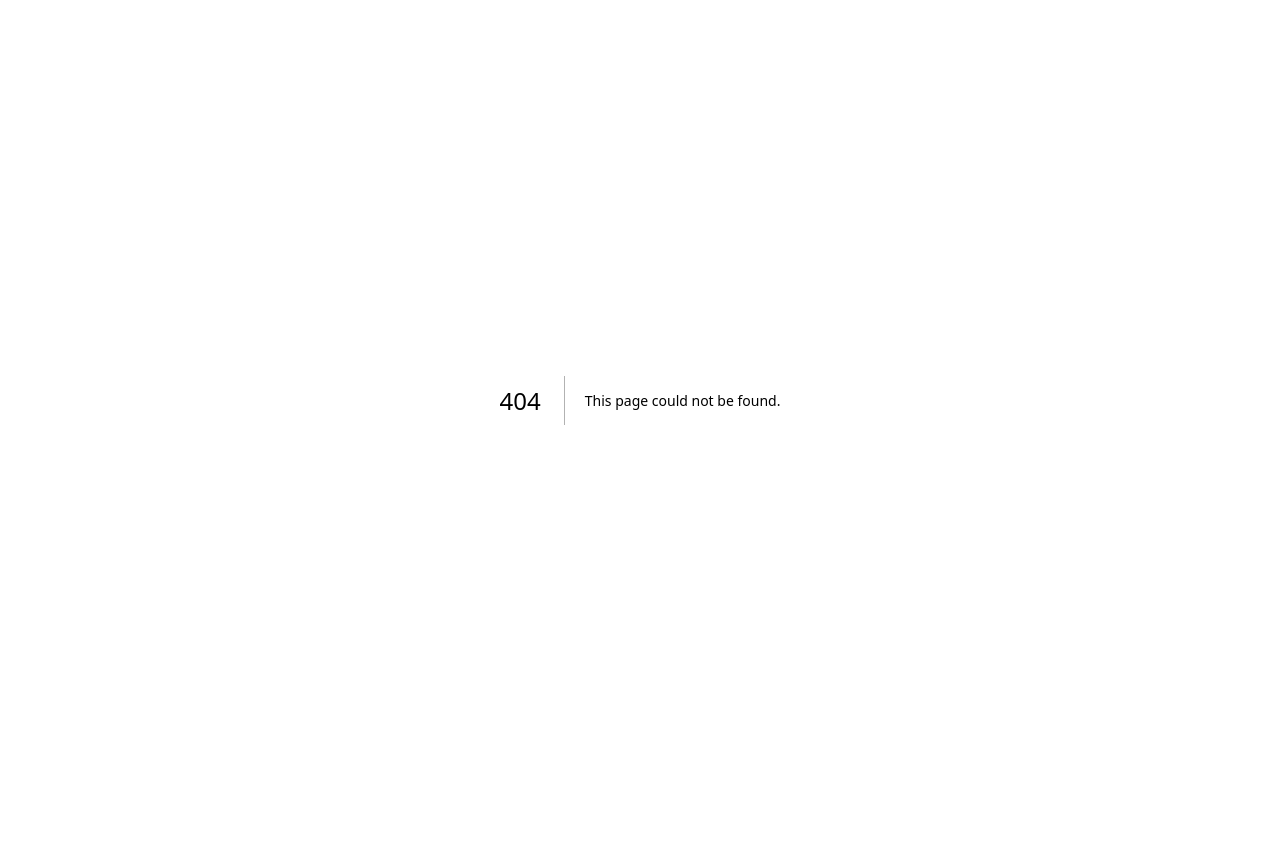
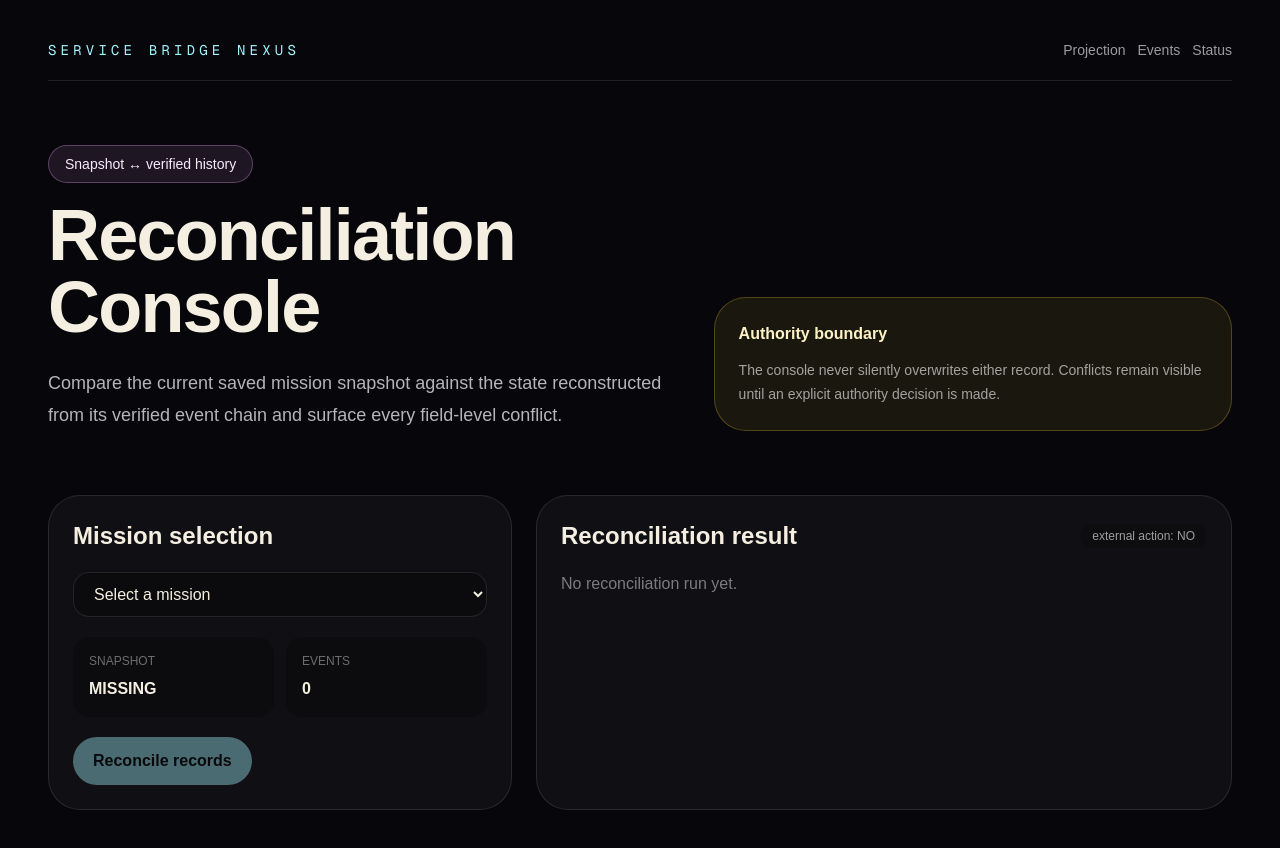
Before and after one commit to hvitiswift-afk/nextjs-boilerplate, a Next.js app: page /service-bridge/reconcile in a window 1280 px wide. Before the commit this address had no page. Before the commit the page ends 800 px from the top, so only its background shows below. Built offline with nearby package versions, Linux system fonts and the light colour scheme.

Commit message:
Add Service Bridge reconciliation console

```diff
--- /dev/null
+++ b/app/service-bridge/reconcile/page.tsx
@@ -0,0 +1,138 @@
+"use client";
+
+import { useEffect, useMemo, useState } from "react";
+
+type Mission = { id: string; title: string; service: string } & Record<string, unknown>;
+type ChainEvent = Record<string, unknown> & { id: string; missionId: string };
+type Reconciliation = {
+  reconciledAt: string;
+  missionId: string | null;
+  consistent: boolean;
+  chainValid: boolean;
+  differences: Array<{ field: string; snapshotValue: unknown; projectedValue: unknown }>;
+  projectedState: Record<string, unknown>;
+  snapshot: Mission;
+  appliedEvents: number;
+  ignoredEvents: Array<{ id: string; reason: string }>;
+  headDigest: string | null;
+  recommendedAction: string;
+  externalActionCompleted: false;
+};
+
+const MISSION_KEY = "jp-hviti-service-bridge-v2";
+const EVENT_KEY = "jp-hviti-service-bridge-events-v1";
+
+export default function ReconciliationConsolePage() {
+  const [missions, setMissions] = useState<Mission[]>([]);
+  const [events, setEvents] = useState<ChainEvent[]>([]);
+  const [selectedId, setSelectedId] = useState("");
+  const [result, setResult] = useState<Reconciliation | null>(null);
+  const [loading, setLoading] = useState(false);
+  const [error, setError] = useState("");
+
+  useEffect(() => {
+    try {
+      const missionRaw = localStorage.getItem(MISSION_KEY);
+      const eventRaw = localStorage.getItem(EVENT_KEY);
+      const parsedMissions = missionRaw ? JSON.parse(missionRaw) : [];
+      const parsedEvents = eventRaw ? JSON.parse(eventRaw) : [];
+      setMissions(parsedMissions);
+      setEvents(parsedEvents);
+      if (parsedMissions[0]) setSelectedId(parsedMissions[0].id);
+    } catch {
+      setError("Could not load local mission or event data.");
+    }
+  }, []);
+
+  const snapshot = useMemo(
+    () => missions.find((mission) => mission.id === selectedId) ?? null,
+    [missions, selectedId],
+  );
+
+  const missionEvents = useMemo(
+    () => events.filter((event) => event.missionId === selectedId),
+    [events, selectedId],
+  );
+
+  async function reconcile() {
+    if (!snapshot) return;
+    setLoading(true);
+    setError("");
+    try {
+      const response = await fetch("/api/service-bridge/events/reconcile", {
+        method: "POST",
+        headers: { "content-type": "application/json" },
+        body: JSON.stringify({ snapshot, events: missionEvents }),
+      });
+      const data = await response.json();
+      if (!response.ok && response.status !== 409) throw new Error(data.error || "Reconciliation failed.");
+      setResult(data);
+    } catch (cause) {
+      setError(cause instanceof Error ? cause.message : "Reconciliation failed.");
+    } finally {
+      setLoading(false);
+    }
+  }
+
+  const tone = result?.consistent
+    ? "border-emerald-300/30 bg-emerald-300/[0.08]"
+    : result
+      ? "border-amber-300/30 bg-amber-300/[0.08]"
+      : "border-white/10 bg-white/[0.04]";
+
+  return (
+    <main className="min-h-screen bg-[#07070b] text-[#f5efe2]">
+      <section className="mx-auto w-full max-w-7xl px-6 py-10 sm:px-10 lg:px-12">
+        <nav className="flex flex-wrap items-center justify-between gap-3 border-b border-white/10 pb-5 text-sm text-white/60">
+          <a className="font-mono uppercase tracking-[0.3em] text-cyan-200" href="/service-bridge/nexus">Service Bridge Nexus</a>
+          <div className="flex flex-wrap gap-3"><a href="/service-bridge/projection">Projection</a><a href="/service-bridge/events">Events</a><a href="/service-bridge/status">Status</a></div>
+        </nav>
+
+        <header className="grid gap-8 py-16 lg:grid-cols-[1.1fr_0.9fr] lg:items-end">
+          <div>
+            <p className="mb-4 inline-flex rounded-full border border-fuchsia-300/30 bg-fuchsia-300/10 px-4 py-2 text-sm text-fuchsia-100">Snapshot ↔ verified history</p>
+            <h1 className="text-5xl font-black tracking-tight sm:text-7xl">Reconciliation Console</h1>
+            <p className="mt-6 max-w-3xl text-lg leading-8 text-white/70">Compare the current saved mission snapshot against the state reconstructed from its verified event chain and surface every field-level conflict.</p>
+          </div>
+          <div className="rounded-[2rem] border border-amber-300/25 bg-amber-300/[0.08] p-6">
+            <p className="font-semibold text-amber-100">Authority boundary</p>
+            <p className="mt-3 text-sm leading-6 text-white/60">The console never silently overwrites either record. Conflicts remain visible until an explicit authority decision is made.</p>
+          </div>
+        </header>
+
+        <section className="grid gap-6 lg:grid-cols-[0.8fr_1.2fr]">
+          <aside className="rounded-[2rem] border border-white/10 bg-white/[0.04] p-6">
+            <h2 className="text-2xl font-black">Mission selection</h2>
+            <select className="mt-5 w-full rounded-2xl border border-white/10 bg-black/30 px-4 py-3" value={selectedId} onChange={(event) => { setSelectedId(event.target.value); setResult(null); }}>
+              <option value="">Select a mission</option>
+              {missions.map((mission) => <option key={mission.id} value={mission.id}>{mission.title} — {mission.service}</option>)}
+            </select>
+            <div className="mt-5 grid gap-3 sm:grid-cols-2">
+              <div className="rounded-2xl bg-black/25 p-4"><p className="text-xs uppercase text-white/40">Snapshot</p><p className="mt-2 font-bold">{snapshot ? "FOUND" : "MISSING"}</p></div>
+              <div className="rounded-2xl bg-black/25 p-4"><p className="text-xs uppercase text-white/40">Events</p><p className="mt-2 font-bold">{missionEvents.length}</p></div>
+            </div>
+            <button onClick={reconcile} disabled={!snapshot || loading} className="mt-5 rounded-full bg-cyan-200 px-5 py-3 font-bold text-black disabled:opacity-40">{loading ? "Reconciling…" : "Reconcile records"}</button>
+          </aside>
+
+          <section className={`rounded-[2rem] border p-6 ${tone}`}>
+            <div className="flex flex-wrap items-center justify-between gap-3"><h2 className="text-2xl font-black">Reconciliation result</h2><span className="rounded-full bg-black/20 px-3 py-1 text-xs text-white/60">external action: NO</span></div>
+            {!result ? <p className="mt-5 text-white/45">No reconciliation run yet.</p> : <div className="mt-5 space-y-6">
+              <div className="grid gap-3 sm:grid-cols-4">
+                <div className="rounded-2xl bg-black/20 p-4"><p className="text-xs uppercase text-white/40">Consistent</p><p className="mt-2 text-2xl font-black">{result.consistent ? "YES" : "NO"}</p></div>
+                <div className="rounded-2xl bg-black/20 p-4"><p className="text-xs uppercase text-white/40">Chain valid</p><p className="mt-2 text-2xl font-black">{result.chainValid ? "YES" : "NO"}</p></div>
+                <div className="rounded-2xl bg-black/20 p-4"><p className="text-xs uppercase text-white/40">Differences</p><p className="mt-2 text-2xl font-black">{result.differences.length}</p></div>
+                <div className="rounded-2xl bg-black/20 p-4"><p className="text-xs uppercase text-white/40">Applied events</p><p className="mt-2 text-2xl font-black">{result.appliedEvents}</p></div>
+              </div>
+
+              <div><h3 className="font-bold text-cyan-100">Recommended action</h3><p className="mt-3 rounded-2xl bg-black/20 p-4 leading-7 text-white/75">{result.recommendedAction}</p></div>
+
+              <div><h3 className="font-bold text-cyan-100">Field differences</h3><div className="mt-3 space-y-3">{result.differences.length ? result.differences.map((difference) => <article key={difference.field} className="rounded-2xl border border-white/10 bg-black/20 p-4"><p className="font-bold text-fuchsia-100">{difference.field}</p><div className="mt-3 grid gap-3 sm:grid-cols-2"><pre className="overflow-x-auto rounded-xl bg-black/30 p-3 text-xs text-white/65">Snapshot: {JSON.stringify(difference.snapshotValue, null, 2)}</pre><pre className="overflow-x-auto rounded-xl bg-black/30 p-3 text-xs text-cyan-100">Projected: {JSON.stringify(difference.projectedValue, null, 2)}</pre></div></article>) : <p className="rounded-2xl bg-black/20 p-4 text-white/60">No field differences.</p>}</div></div>
+            </div>}
+          </section>
+        </section>
+
+        {error ? <div className="mt-6 rounded-2xl border border-red-300/30 bg-red-300/10 p-4 text-red-100">{error}</div> : null}
+      </section>
+    </main>
+  );
+}
```
